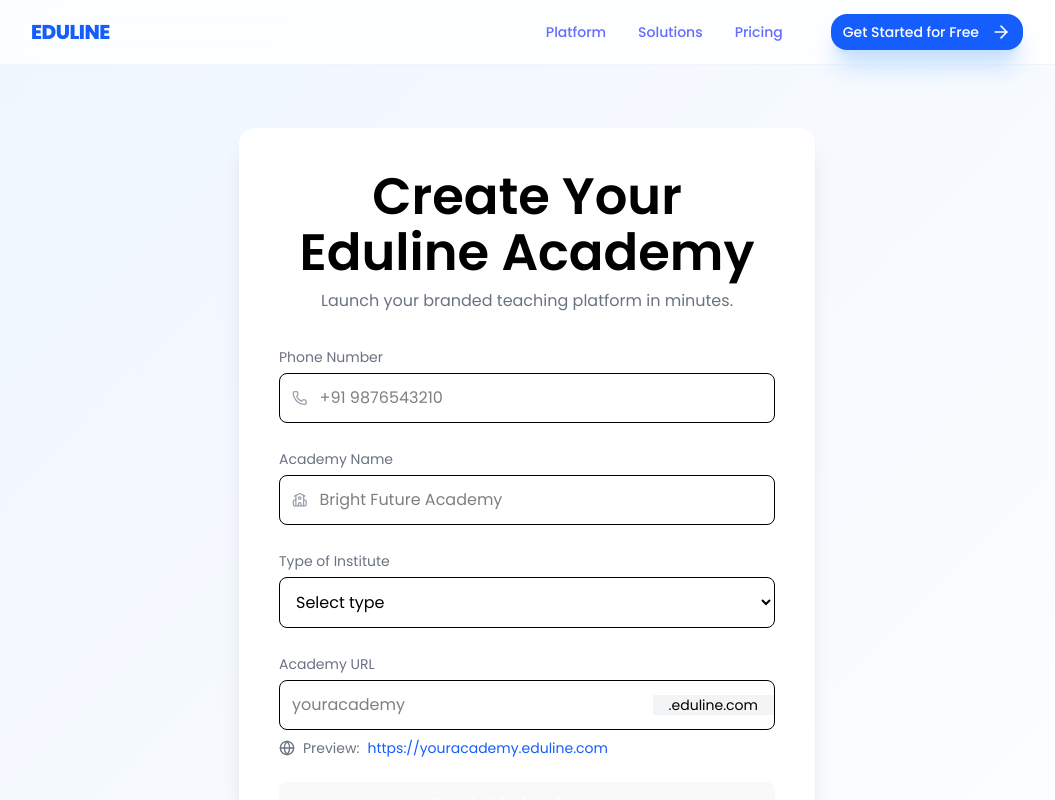
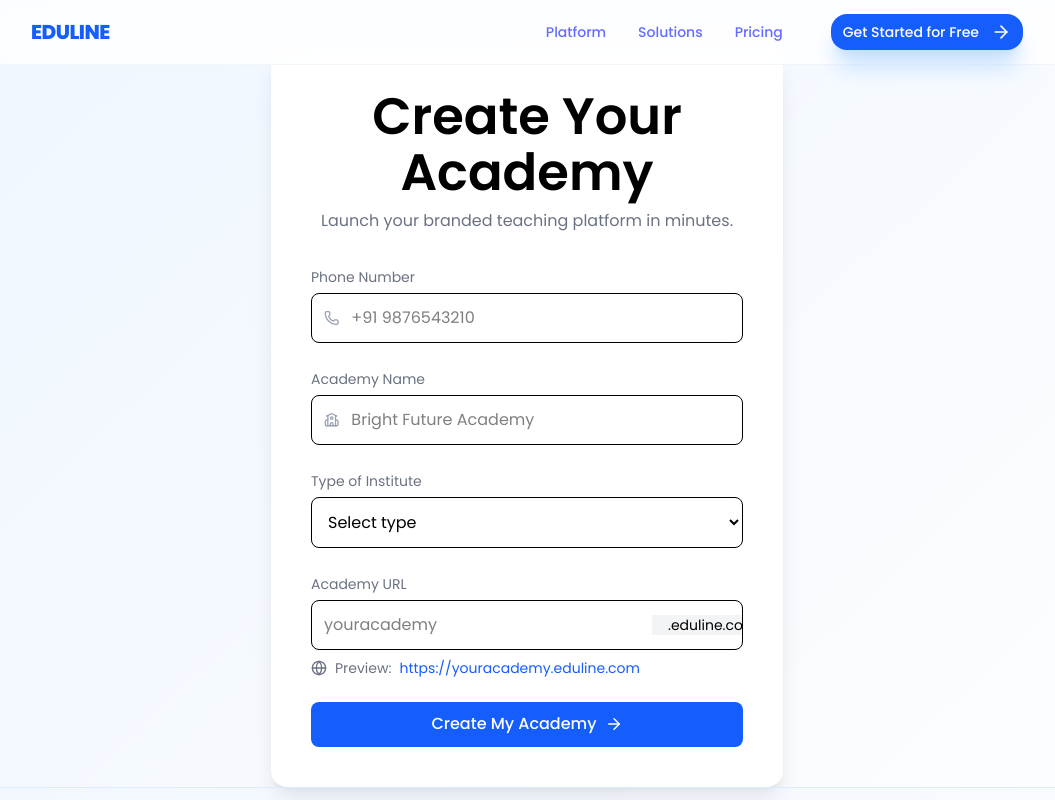
Before and after one commit to everlinesys/eduline, a React (Vite) app: page /onboard in a window 1280 px wide. Shown: the top 800 px of the page, without its empty margins (113-1168 px from the left). Built offline with nearby package versions, Linux system fonts and the light colour scheme.

Commit message:
blue color

```diff
--- a/src/components/Onboard.jsx
+++ b/src/components/Onboard.jsx
@@ -106,13 +106,13 @@
 
             <Navbar />
 
-            <div className="w-full max-w-xl bg-white rounded-2xl shadow-xl p-10 mt-32">
+            <div className="w-full mx-8  max-w-lg bg-white rounded-2xl shadow-xl p-10 mt-12">
 
                 {!submitted ? (
                     <>
                         <div className="text-center mb-8">
-                            <h1 className="text-3xl font-semibold mb-2">
-                                Create Your Eduline Academy
+                            <h1 className="text-2xl font-semibold mb-2">
+                                Create Your Academy
                             </h1>
 
                             <p className="text-gray-500">
--- a/src/index.css
+++ b/src/index.css
@@ -57,16 +57,3 @@
 button:focus-visible {
   outline: 4px auto -webkit-focus-ring-color;
 }
-
-@media (prefers-color-scheme: light) {
-  :root {
-    color: #213547;
-    background-color: #ffffff;
-  }
-  a:hover {
-    color: #747bff;
-  }
-  button {
-    background-color: #f9f9f9;
-  }
-}
```
Also changed, not shown: 1 other file (tests, documents, lock files or other folders).
